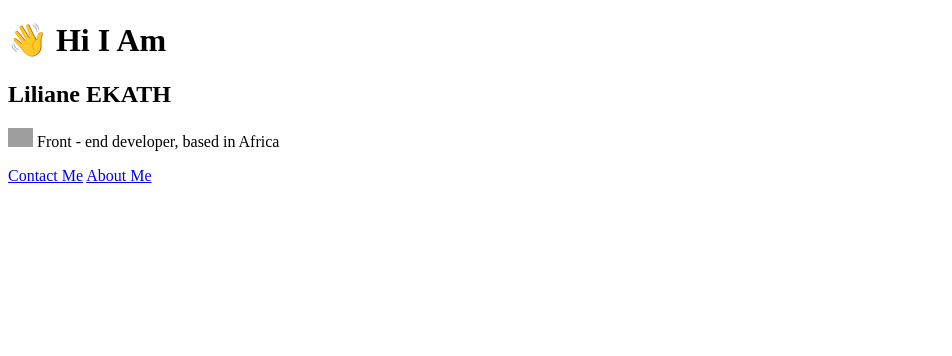
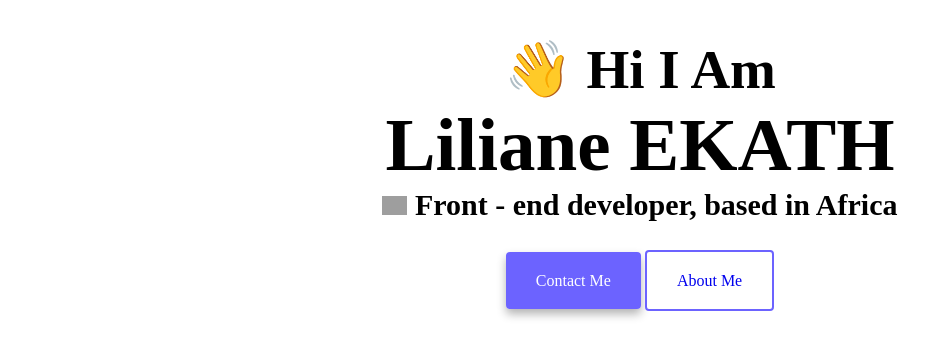
Before and after one commit to liliane-charlie/Advanced-html-css-homework, a plain HTML site: page index.html in a window 1280 px wide. Shown: the whole page, without its empty margins (0-952 px from the left). Drawn offline with Linux system fonts and the light colour scheme; grey boxes are pictures that could not be loaded.

Commit message:
injected CSS

```diff
--- a/index.html
+++ b/index.html
@@ -5,6 +5,57 @@
     <meta name="viewport" content="width=device-width, initial-scale=1.0" />
     <meta http-equiv="X-UA-Compatible" content="ie=edge" />
     <title>SheCodes</title>
+    <style>
+      body {
+        display: block;
+        margin: 0, auto;
+        text-align: center;
+      }
+      h1 {
+        font-size: 55px;
+        font-weight: bolder;
+        padding-bottom: 0px;
+        margin-bottom: 0px;
+      }
+      h2 {
+        font-size: 75px;
+        font-weight: bolder;
+        padding-top: 0px;
+        margin-top: 0px;
+        margin-bottom: 0px;
+      }
+      p {
+        font-size: 30px;
+        margin-top: 0px;
+        font-weight: bold;
+        margin-bottom: 30px;
+      }
+      :root {
+        --primary_color: #6c63ff;
+      }
+      :root {
+        --box_shadow: 0px 5px 10px rgba(0, 0, 0, 0.3);
+      }
+      .me {
+        margin: 25px;
+        padding: 20px 15px;
+      }
+      .contact_link {
+        background: var(--primary_color);
+        box-shadow: var(--box_shadow);
+        padding: 20px 30px;
+        text-decoration: none;
+        color: white;
+        border-radius: 4px;
+      }
+      .about_link {
+        text-decoration: none;
+        padding: 20px 30px;
+        background-color: white;
+        border: 2px solid var(--primary_color);
+        border-radius: 4px;
+      }
+    </style>
   </head>
   <body>
     <h1>👋 Hi I Am</h1>
@@ -17,8 +68,8 @@
       Front - end developer, based in Africa
     </p>
     <div class="me">
-      <a href="about.html#contact"> Contact Me</a>
-      <a href="about.html#about"> About Me</a>
+      <a href="about.html#contact" class="contact_link"> Contact Me</a>
+      <a href="about.html#about" class="about_link"> About Me</a>
     </div>
   </body>
 </html>
```
Also changed, not shown: about.html (+48 -9 lines).
